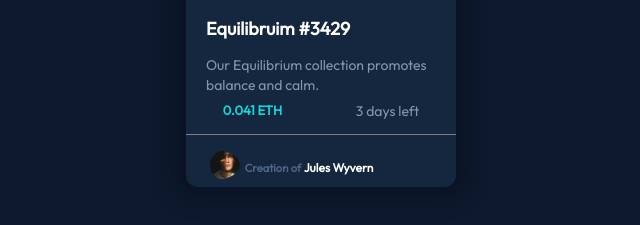
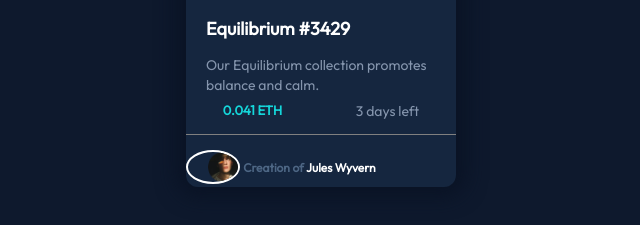
Before and after one commit to msibala/frontend_mentor_nft_design, a plain HTML site: page eth_design.html in a window 1280 px wide. Shown: the part 383-608 px from the top of the page, 384-1024 px from the left. Drawn offline with Linux system fonts and the light colour scheme.

Commit message:
css updates

```diff
--- a/eth_design.css
+++ b/eth_design.css
@@ -30,14 +30,15 @@
 
 
 }
-
-
 img{
     height: 230px;
     width: 230px;
     padding-left: 20px;
     border-radius: 10px;
-    overflow: hidden;
+    /* -webkit-border-radius: 12px;  */
+    overflow: auto;
+
+
 
 
 }
@@ -81,8 +82,9 @@ p{
 .profile-pic {
   width: 30px;
   height: 30px;
-  border: 1px solid var(--clr-white);
+
   border-radius: 50%;
+  border: solid 2px white;
 }
 #footer{
     height: 40px;
@@ -98,12 +100,12 @@ p{
 #image{
     height: 30px;
     width: 40px;
+    border-radius: 50%;
+    border: 1px solid white;
     justify-content: left;
 
 }
-.profile-pic{
-    border-radius: 50% solid white;
-}
+
 #name{
     height: 20px;
     width: 140px;
@@ -122,6 +124,7 @@ h3{
   text-align: center;
   color: rgb(77,102,132);
   text-decoration: none;
+  font-size: 12px;
 
 }
 h4{
@@ -132,7 +135,6 @@ a{
     text-align: center;
     color: rgb(255, 255, 255);
     text-decoration: none;
-    font-size: 12px;
 
   }
 /* .hover-mode{
--- a/eth_design.html
+++ b/eth_design.html
@@ -12,11 +12,11 @@
     <div class="container">
         <div id="body">
             <div id="top">
-                <img src="images/image-equilibrium.jpg" alt="image1" class="art"
+                <img src="images/image-equilibrium.jpg" alt="image1"
                 >
             </div>
             <div id="mid">
-                <h4>Equilibruim #3429</h4>
+                <h4>Equilibrium #3429</h4>
                 <p id=blurb>Our Equilibrium collection promotes balance and calm.</p>
             </div>
             <div id="flexthis">
@@ -24,15 +24,12 @@
                 <p>3 days left</p>
             </div>
             <div id="footer">
-                <div id="image">
-                    <section class="creator">
                         <img
                           src="images/image-avatar.png"
                           alt="avatar image"
                           class="profile-pic"/>
-                </div>
                 <div id="name">
-                    <h3>Creation of    <a href="www.fakewebsite.com">Jules Wyvern</a></h3>
+                    <h3>Creation of    <a href="www.fakewebsite.com"> Jules Wyvern</a></h3>
                 </div>
             </div>
         </div>
```
